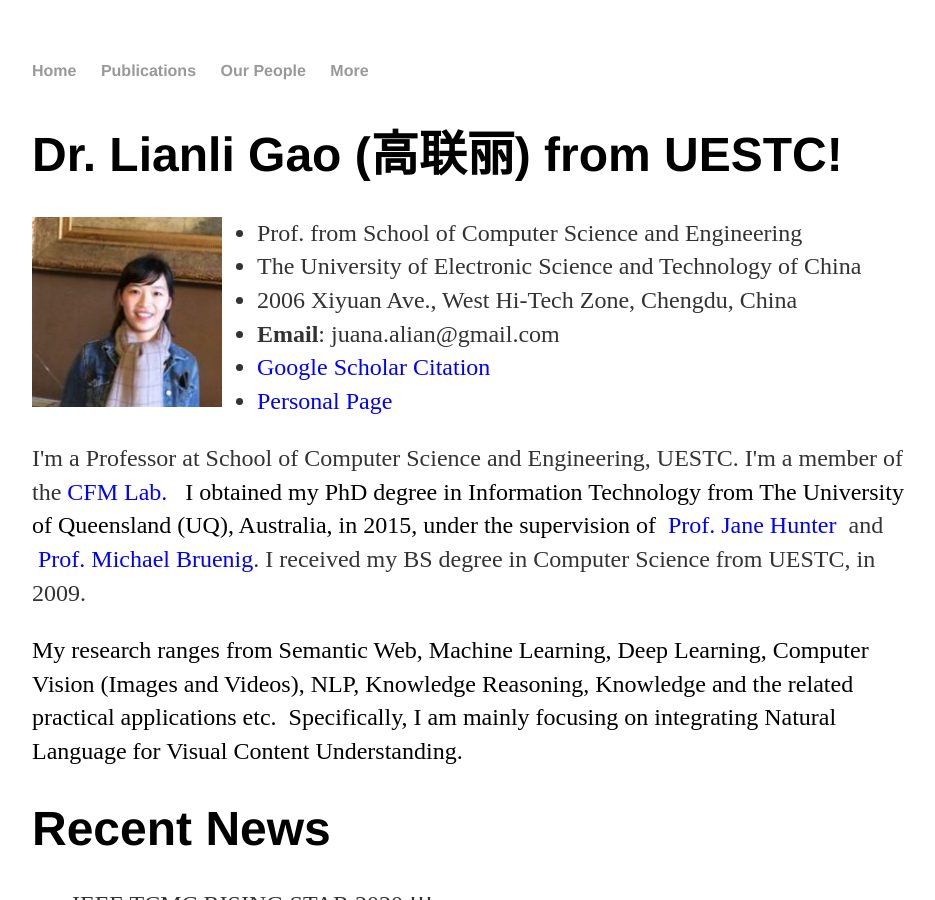
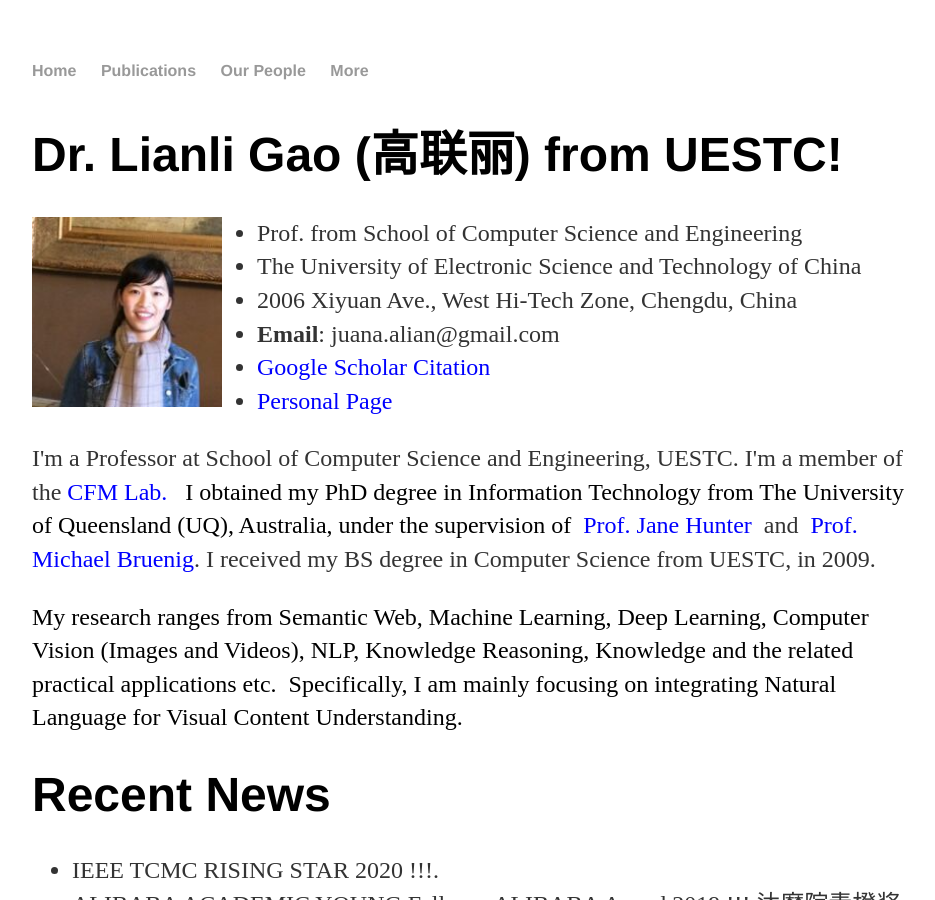
Before and after one commit to lianliGao/lianligao.github.io, a Jekyll site: the page built from index.html, in a window 1280 px wide and 900 px high. Shown: the whole window, without its empty margins (160-1095 px from the left). Built offline with Jekyll 4.4.1, drawn with Linux system fonts in a browser that asks for light colours.

Commit message:
Update index.html

```diff
--- a/index.html
+++ b/index.html
@@ -23,7 +23,7 @@ title: Lianli Gao, UESTC
 	I'm a member of the <a href="http://www.google.com/url?q=http%3A%2F%2Fbmc.uestc.edu.cn%2F&amp;sa=D&amp;sntz=1&amp;usg=AFQjCNHz42HWg3NL3PIfErgIpUmAsgoyfg" >
 	<font color="#0000ff">CFM Lab</font></a><font color="#0000ff">.</font>
 	<font color="#000000"> &nbsp;
-	I obtained my PhD degree in Information Technology from The University of Queensland (UQ), Australia, in 2015, under the supervision of&nbsp;</font>
+	I obtained my PhD degree in Information Technology from The University of Queensland (UQ), Australia, under the supervision of&nbsp;</font>
 	<a href="http://www.google.com/url?q=http%3A%2F%2Fstaff.itee.uq.edu.au%2Fjane%2F&amp;sa=D&amp;sntz=1&amp;usg=AFQjCNGfUxvsRu6YwjDfPnRjs-HAAafkvA">
 	<font color="#0000ff">Prof. Jane Hunter</font></a>
 	&nbsp;and &nbsp;<a href="http://www.google.com/url?q=http%3A%2F%2Fresearchers.uq.edu.au%2Fresearcher%2F5052&amp;sa=D&amp;sntz=1&amp;usg=AFQjCNHImeq8F2P83jIqynMxiqKrxABm_w"><font color="#0000ff">Prof. Michael Bruenig</font></a>. I&nbsp;received my BS degree in Computer Science from UESTC, in 2009.&nbsp;</font></p>
```
